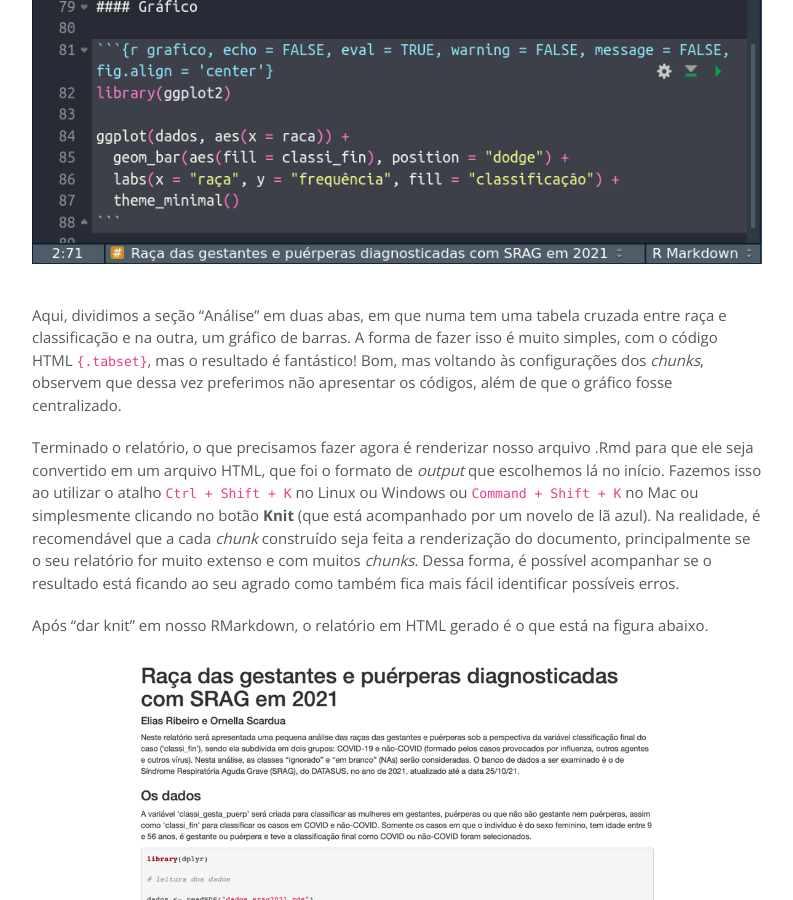
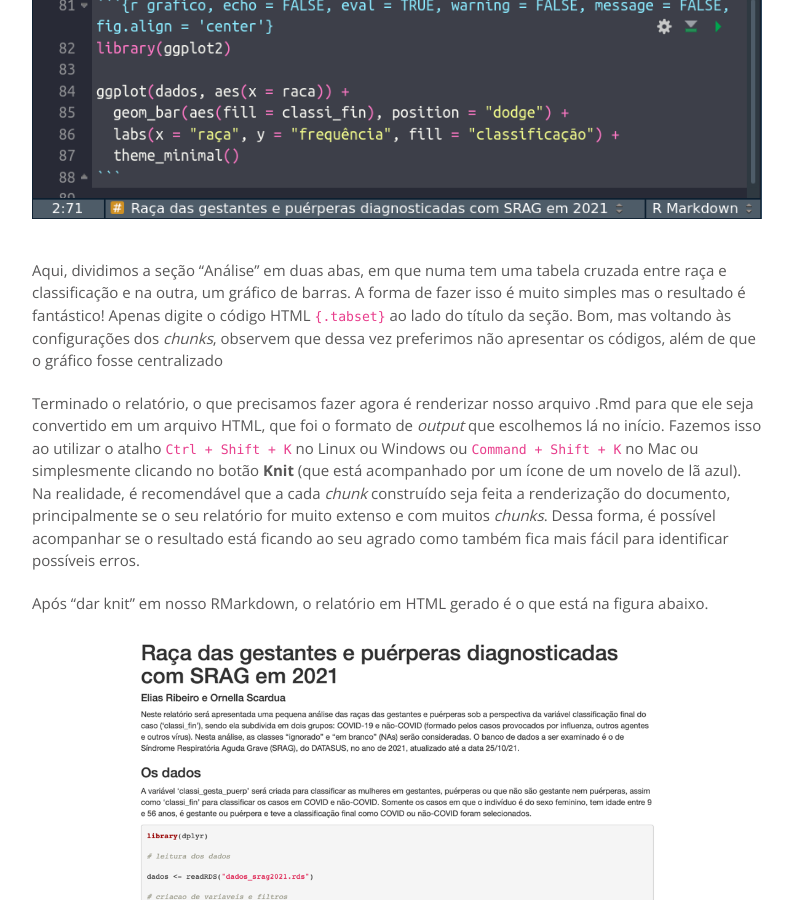
Before and after one commit to themefisher/parsa-jekyll, a Jekyll site: the page built from _posts/2021-12-13-Relatórios-com-R-Markdown.md, in a window 1280 px wide and 900 px high, scrolled down 6289 px. Shown: the whole window, without its empty margins (53-846 px from the left). Built offline with Jekyll 4.4.1, drawn with Linux system fonts in a browser that asks for light colours; some web fonts are replaced; some of the changed text lies outside the part shown.

Commit message:
Post RMarkdown mudanças

```diff
--- a/_posts/2021-12-13-Relatórios-com-R-Markdown.md
+++ b/_posts/2021-12-13-Relatórios-com-R-Markdown.md
@@ -22,7 +22,7 @@
 
 Adiante, vamos ver como o RMarkdown funciona em sua forma mais simples, porém sem deixar de dizer como ele deve ser minimamente estruturado.
 
-Partindo do ponto que o R + RStudio já está instalado - caso não, deixamos como sugestão a leitura do post [Iniciando na linguagem R](https://observatorioobstetrico.github.io/r/programação/2019/04/14/Iniciando-no-R/) -, um arquivo RMarkdown (.Rmd) precisa ser criado. Para isso, vá em **File > New File > R Markdown...**. A janela **New R Markdown** será aberta. Nela, já podemos definir qual será o título (em **Title**), o nome do autor (em **Author**) e o formato do arquivo (em **Default Output Format**). Em nosso exemplo, vamos criar um arquivo .Rmd em que o título é _Raça das gestantes e puérperas diagnosticadas com SRAG em 2021_ (já que vamos analisar a raça desse grupo em específico que foi diagnosticado com alguma síndrome respiratória aguda grave em 2021), os autores são estes que vos falam e HTML é o tipo do arquivo que queremos que seja gerado. É importante dizer que o RMarkdown exporta  diferentes formatos para além desses exibidos como _default_.
+Partindo do ponto que o R + RStudio já está instalado - caso não, deixamos como sugestão a leitura do post [Iniciando na linguagem R](https://observatorioobstetrico.github.io/r/programação/2019/04/14/Iniciando-no-R/) -, um arquivo RMarkdown (.Rmd) precisa ser criado. Para isso, vá em **File > New File > R Markdown...**. A janela **New R Markdown** será aberta. Nela, já podemos definir qual será o título (em **Title**), o nome do autor (em **Author**) e o formato do arquivo (em **Default Output Format**). Em nosso exemplo, vamos criar um arquivo .Rmd em que o título é _Raça das gestantes e puérperas diagnosticadas com SRAG em 2021_, os autores são estes que vos falam e HTML é o tipo do arquivo que queremos que seja gerado. É importante dizer que o RMarkdown exporta  diferentes formatos para além desses exibidos como _default_.
 
 ![imagem](/assets/images/posts/Relatórios-com-R-Markdown/fig1.png)
 
@@ -44,7 +44,7 @@
 
 &nbsp;&bull;&nbsp; para incluir uma palavra/frase redirecionável: `[palavra/texto](link)`.
 
-Quanto aos _chunks_, eles são blocos de códigos que podem ser adicionados por meio do botãozinho verde contendo a letra C e um sinal de + (à esquerda do botão **Run**, na janela de _script_) ou pelo atalho `Ctrl + Alt + I` no Linux ou Windows ou `Command + Option + I` no Mac. Quando renderizados, eles são adicionados ao arquivo _markdown_ (.md) via pacote `{knitr}`, que executa os códigos dos _chunks_ e gera-os em .md. Em seguida, o pacote `{pandoc}` converte o arquivo .md para a linguagem de programação (neste caso, o R) e no formato de arquivo (neste caso, HTML) escolhidos. Não se preocupe se os dois pacotes mencionados não estiverem instalados, o R fará questão de avisá-lo sobre esse contratempo. Além disso, nos _chunks_ existem uma série de alternativas que permitem ao usuário controlar a execução e os resultados dos códigos, tais como:
+Quanto aos _chunks_, eles são blocos de códigos que podem ser adicionados por meio do ícone verde que contém a letra C e um sinal de + (à esquerda do botão **Run**, na janela de _script_) ou pelo atalho `Ctrl + Alt + I` no Linux ou Windows ou `Command + Option + I` no Mac. Quando renderizados, eles são adicionados ao arquivo _markdown_ (.md) via pacote `{knitr}`, que executa os códigos dos _chunks_ e gera-os em .md. Em seguida, o pacote `{pandoc}` converte o arquivo .md para a linguagem de programação (neste caso, o R) e no formato de arquivo (neste caso, HTML) escolhidos. Não se preocupe se os dois pacotes mencionados não estiverem instalados, o R fará questão de avisá-lo sobre esse contratempo. Além disso, nos _chunks_ existem uma série de alternativas que permitem ao usuário controlar a execução e os resultados dos códigos, tais como:
 
 &nbsp;&bull;&nbsp; `echo = FALSE`: não exibir o código (TRUE, caso contrário);
 
@@ -64,15 +64,15 @@
 
 ![imagem](/assets/images/posts/Relatórios-com-R-Markdown/fig3.png)
 
-Em nosso "mini relatório", vejam que redigimos um pequeno texto como introdução igualmente como fazemos em editores de texto como o Word e Google Docs, por exemplo. Já para dar início à seção "Os dados", utilizamos o marcador `###`. No entanto, a atenção mesmo fica por conta do _chunk_, para o qual demos o nome de "dados" - nomear um _chunk_ é muito importante para identificar erros, a propósito. Neste caso, informamos que o código fosse avaliado e mostrado no relatório e que mensagens e alertas fossem omitidos.
+Em nosso "mini" relatório, vejam que redigimos um pequeno texto como introdução igualmente como fazemos em editores de texto como o Word e Google Docs, por exemplo. Já para dar início à seção "Os dados", utilizamos o marcador `###`. No entanto, a atenção mesmo fica por conta do _chunk_, para o qual demos o nome de "dados" - nomear um _chunk_ é muito importante para identificar erros, a propósito. Neste caso, informamos que o código fosse avaliado e mostrado no relatório e que mensagens e alertas fossem omitidos.
 
 Agora reparem na próxima seção e nos _chunks_ correspondentes.
 
 ![imagem](/assets/images/posts/Relatórios-com-R-Markdown/fig4.png)
 
-Aqui, dividimos a seção "Análise" em duas abas, em que numa tem uma tabela cruzada entre raça e classificação e na outra, um gráfico de barras. A forma de fazer isso é muito simples, com o código HTML `{.tabset}`, mas o resultado é fantástico! Bom, mas voltando às configurações dos _chunks_, observem que dessa vez preferimos não apresentar os códigos, além de que o gráfico fosse centralizado.
+Aqui, dividimos a seção "Análise" em duas abas, em que numa tem uma tabela cruzada entre raça e classificação e na outra, um gráfico de barras. A forma de fazer isso é muito simples mas o resultado é fantástico! Apenas digite o código HTML `{.tabset}` ao lado do título da seção. Bom, mas voltando às configurações dos _chunks_, observem que dessa vez preferimos não apresentar os códigos, além de que o gráfico fosse centralizado
 
-Terminado o relatório, o que precisamos fazer agora é renderizar nosso arquivo .Rmd para que ele seja convertido em um arquivo HTML, que foi o formato de _output_ que escolhemos lá no início. Fazemos isso ao utilizar o atalho `Ctrl + Shift + K` no Linux ou Windows ou `Command + Shift + K` no Mac ou simplesmente clicando no botão **Knit** (que está acompanhado por um novelo de lã azul). Na realidade, é recomendável que a cada _chunk_ construído seja feita a renderização do documento, principalmente se o seu relatório for muito extenso e com muitos _chunks_. Dessa forma, é possível acompanhar se o resultado está ficando ao seu agrado como também fica mais fácil identificar possíveis erros.
+Terminado o relatório, o que precisamos fazer agora é renderizar nosso arquivo .Rmd para que ele seja convertido em um arquivo HTML, que foi o formato de _output_ que escolhemos lá no início. Fazemos isso ao utilizar o atalho `Ctrl + Shift + K` no Linux ou Windows ou `Command + Shift + K` no Mac ou simplesmente clicando no botão **Knit** (que está acompanhado por um ícone de um novelo de lã azul). Na realidade, é recomendável que a cada _chunk_ construído seja feita a renderização do documento, principalmente se o seu relatório for muito extenso e com muitos _chunks_. Dessa forma, é possível acompanhar se o resultado está ficando ao seu agrado como também fica mais fácil para identificar possíveis erros.
 
 Após "dar knit" em nosso RMarkdown, o relatório em HTML gerado é o que está na figura abaixo.
 
@@ -82,4 +82,4 @@
 
 Ainda que de forma simples, mostramos como o RMarkdown pode conectar o documentar, o compartilhar e o comunicar dos dados de maneira prática e sem dar maiores dores de cabeça ao usuário (pois olhem só, propusemos um relatório em HTML sem precisar ter qualquer noção de HTML!). Além do mais, sua flexibilidade em se adequar aos diferentes tipos de linguagem de programação e formato de arquivo consegue agradar aos mais diversos perfis de profissionais, mesmo aqueles com pouca experiência em programação.
 
-A última e grande notícia é que o RMarkdown não se limita a um relatório estático com códigos e respectivos resultados. Com ele, também é possível fazer trabalhos acadêmicos, artigos, currículos profissionais, correio personalizado (encaminhar documentos em PDF automaticamente), slides, livros (o livro [R Markdown: The Definitive Guide](https://bookdown.org/yihui/rmarkdown/), recomendado mais de uma vez neste post, é todo feito em? RMarkdown!), painéis interativos (geralmente por meio do pacote `{flexdashboard}`)... No bom sentido da expressão, o que foi mostrado aqui foi só a pontinha do _iceberg_!
+A última e grande notícia é que o RMarkdown não se limita a um relatório estático com códigos e respectivos resultados. Com ele, também é possível fazer painéis interativos (geralmente por meio do pacote `{flexdashboard}`), slides, livros (o livro [R Markdown: The Definitive Guide](https://bookdown.org/yihui/rmarkdown/), recomendado mais de uma vez neste post, é todo feito em? RMarkdown!), trabalhos acadêmicos, correio personalizado (encaminhar documentos em PDF automaticamente), artigos, currículos profissionais... No bom sentido da expressão, o que foi mostrado aqui foi só a pontinha do _iceberg_!
```
Also changed, not shown: other parts of _posts/2021-12-13-Relatórios-com-R-Markdown.md (+1 -1 lines).
